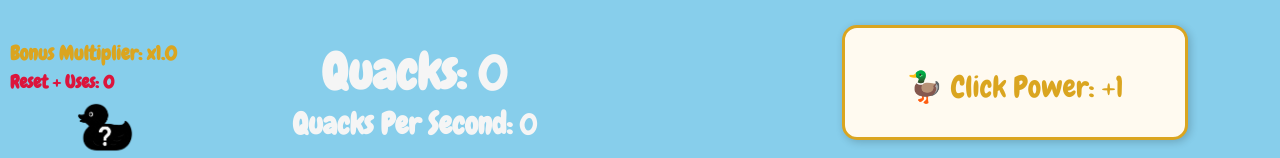
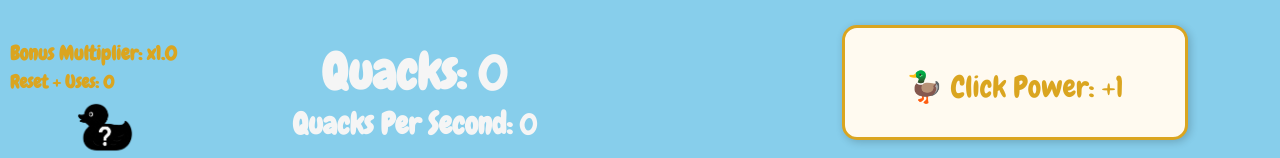
Before and after one commit to TimothyMercieca2024/Web-Dev-Project, a plain HTML site: page Project/Structure.html in a window 1280 px wide. Both pictures are taken after a click on the button "START". Shown: the top 158 px of the page. Drawn offline with Linux system fonts and the light colour scheme; no server answers.

Commit message:
Changed the colour of the reset+ bottom counter to goldenrod

```diff
--- a/Project/Styles.css
+++ b/Project/Styles.css
@@ -252,7 +252,7 @@ body{
     left: 10px;
     font-size: 18px;
     font-family: 'Chewy', cursive;
-    color: crimson;
+    color: goldenrod;
     font-weight: bold;
     z-index: 1000;
     display: none;
```
